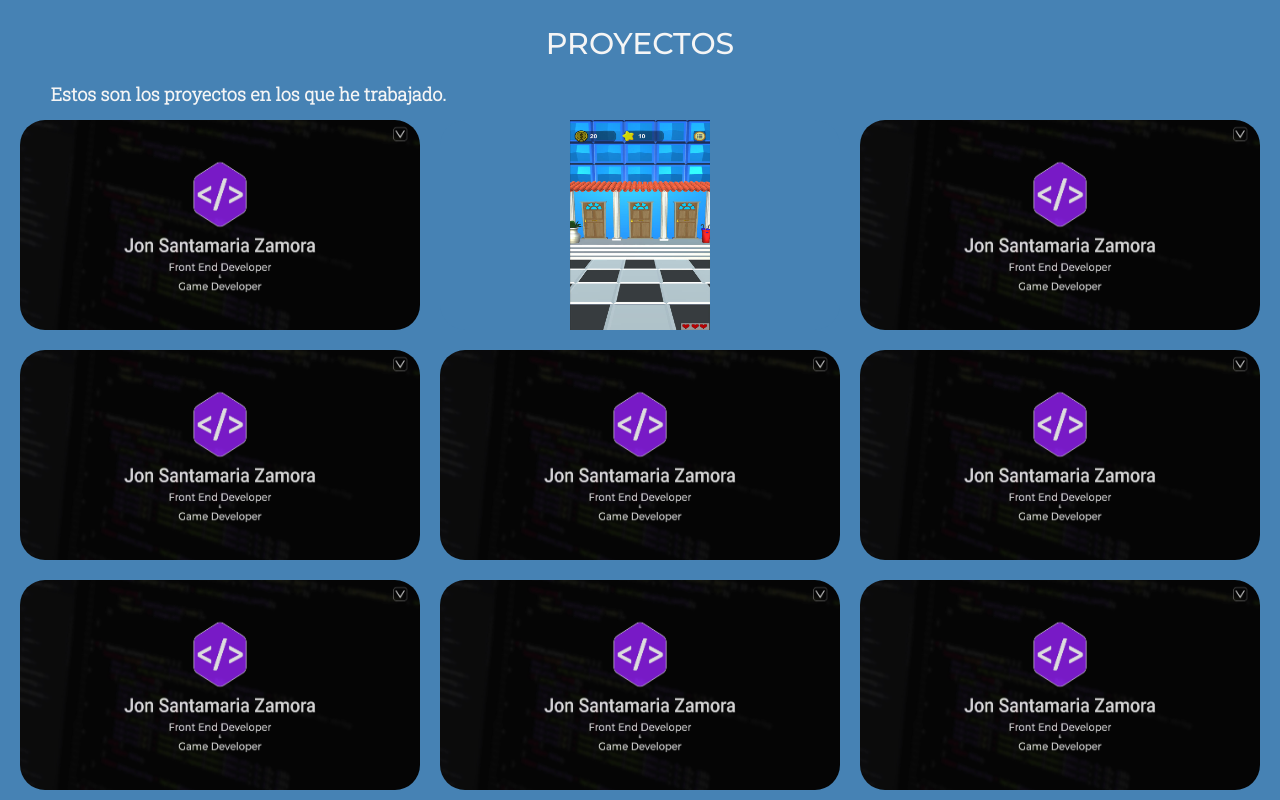
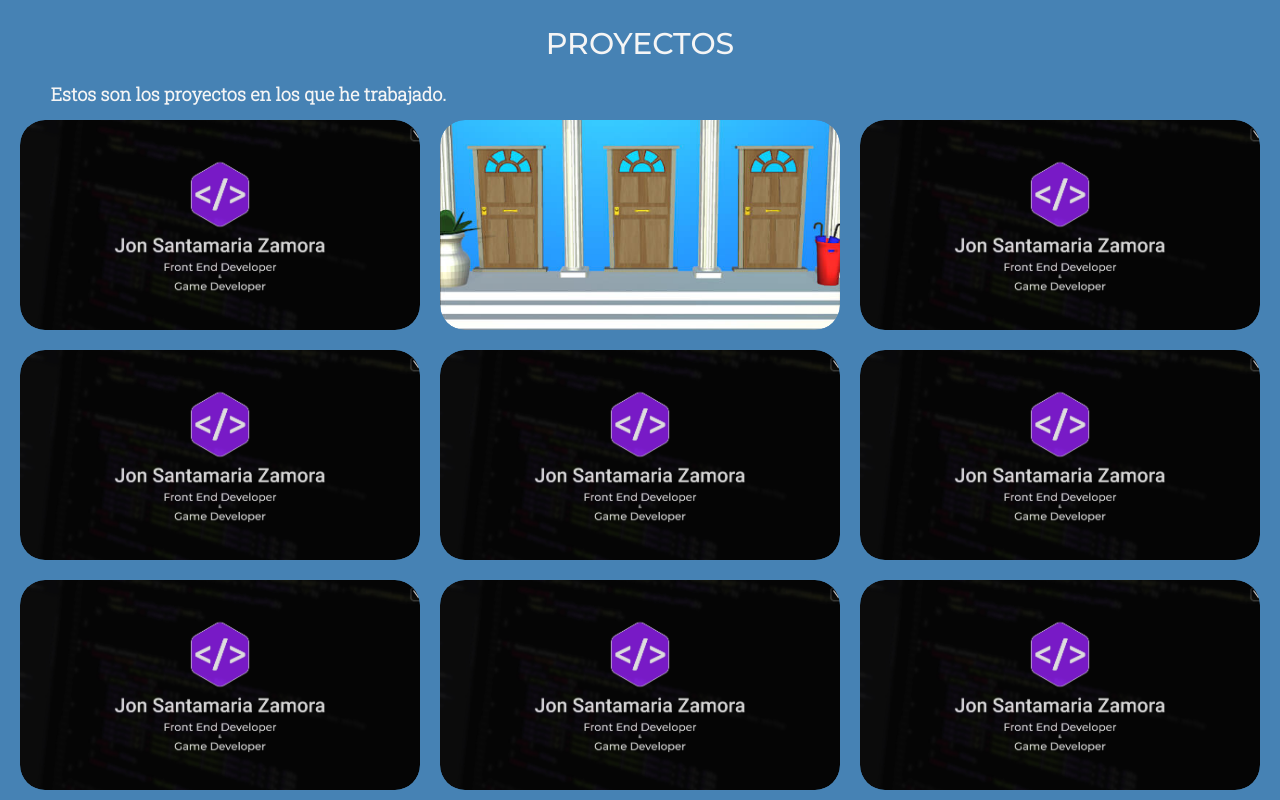
Before and after one commit to jonsanta/old-portfolio-webpage, an Angular app: page / in a window 1280 px wide. Shown: the part 1360-2160 px from the top of the page. Built offline with nearby package versions, Linux system fonts and the light colour scheme.

Commit message:
home opacity replaced with transparent color, project animations added

```diff
--- a/src/app/app.component.html
+++ b/src/app/app.component.html
@@ -21,15 +21,15 @@
       <h1>PROYECTOS</h1>
       <h3>Estos son los proyectos en los que he trabajado.</h3>
       <div class="projects">
-        <project url="./assets/images/project/portfolio.jpg"></project>
-        <project w="35" url="./assets/images/project/goq.jpg"></project>
-        <project url="./assets/images/project/portfolio.jpg"></project>
-        <project url="./assets/images/project/portfolio.jpg"></project>
-        <project url="./assets/images/project/portfolio.jpg"></project>
-        <project url="./assets/images/project/portfolio.jpg"></project>
-        <project url="./assets/images/project/portfolio.jpg"></project>
-        <project url="./assets/images/project/portfolio.jpg"></project>
-        <project url="./assets/images/project/portfolio.jpg"></project>
+        <project url="url(/assets/images/project/portfolio.jpg)"></project>
+        <project w="35" url="url(/assets/images/project/goq.jpg)"></project>
+        <project url="url(/assets/images/project/portfolio.jpg)"></project>
+        <project url="url(/assets/images/project/portfolio.jpg)"></project>
+        <project url="url(/assets/images/project/portfolio.jpg)"></project>
+        <project url="url(/assets/images/project/portfolio.jpg)"></project>
+        <project url="url(/assets/images/project/portfolio.jpg)"></project>
+        <project url="url(/assets/images/project/portfolio.jpg)"></project>
+        <project url="url(/assets/images/project/portfolio.jpg)"></project>
       </div>
     </div>
   </div>
--- a/src/app/home/home.component.css
+++ b/src/app/home/home.component.css
@@ -26,8 +26,7 @@
     height: 100%;
     display: flex;
     flex-direction: column;
-    background-color: black;
-    opacity: 0.82;
+    background-color: rgba(0, 0, 0, 0.856);;
     display: flex;
     font-size: 60px;
     color: whitesmoke;
--- a/src/app/project/project.component.css
+++ b/src/app/project/project.component.css
@@ -1,18 +1,72 @@
 .container{
+    display: flex;
+    position: relative;
     background-color: #4682b4;
     width: 100%;
     height: 100%;
     border-radius: 25px;
-    opacity: 1;
-    transition: opacity 200ms ease-in-out;
+    overflow: hidden;
 }
 
-.container:hover{
-    opacity: 0.5;
-    transition: opacity 200ms ease-in-out;
+.background{
+    position: absolute;
+    width: 100%;
+    height: 100%;
+    background-repeat: no-repeat;
+    background-size: cover;
+    background-position: center;
+    border-radius: 25px;
+    transition: transform 1s ease-in-out;
 }
 
-img{
+.overlay{
+    position: relative;
+    display: flex;
+    flex-direction: column;
     width: 100%;
     height: 100%;
+    border-radius: 25px;
+    top: 100%;
+    justify-content: center;
+    transition: background-color 150ms cubic-bezier(1,1,1,-1), top 150ms ease-in-out;
 }
+
+.container:hover .overlay{
+    background-color: rgba(0, 0, 0, 0.699);
+    top: 0;
+    transition: top 300ms ease-in-out;
+}
+
+.container:hover .background{
+    transition: transform 1s ease-in-out;
+    transform: scale(1.25);
+}
+
+.title{
+    height: 30%;
+}
+
+.description{
+    height: 30%;
+}
+
+.buttons{
+    height: 40%;
+    display: flex;
+    flex-direction: row;
+    gap: 0 60px;
+    justify-content: center;
+}
+
+.button{
+    display: flex;
+    flex-direction: row;
+    width: 30%;
+    height: 35%;
+    background-color: #191919;
+    margin: 5% 0;
+    border: 0.5px solid #353839;
+    font-size: 10px;
+    align-items: center;
+    justify-content: center;
+}
--- a/src/app/project/project.component.html
+++ b/src/app/project/project.component.html
@@ -1,3 +1,11 @@
 <div class="container">
-    <img [ngStyle]="{'width': width+'%', 'border-radius': border}" *ngIf="url != ''" [src]="url">
+    <div [ngStyle]="{'background-image': url}"  class="background"></div>
+    <div class="overlay">
+        <span class="title"></span>
+        <span class="description"></span>
+        <div class="buttons">
+            <span class="button">Preview</span>
+            <span class="button">Repositorio</span>
+        </div>
+    </div>
 </div>
--- a/src/app/project/project.component.ts
+++ b/src/app/project/project.component.ts
@@ -25,19 +25,12 @@ import { Component, OnInit, Input} from '@angular/core';
 export class ProjectComponent implements OnInit {
 
   @Input() url : string;
-  @Input("w") width : string;
-  border : string;
 
   constructor() {
     this.url = "";
-    this.width = "100";
-    if(this.width == "100") this.border = "25px";
-    else this.border = "0px";
   }
 
   ngOnInit(): void {
-    if(this.width == "100") this.border = "25px";
-    else this.border = "0px";
   }
 
 }
```
